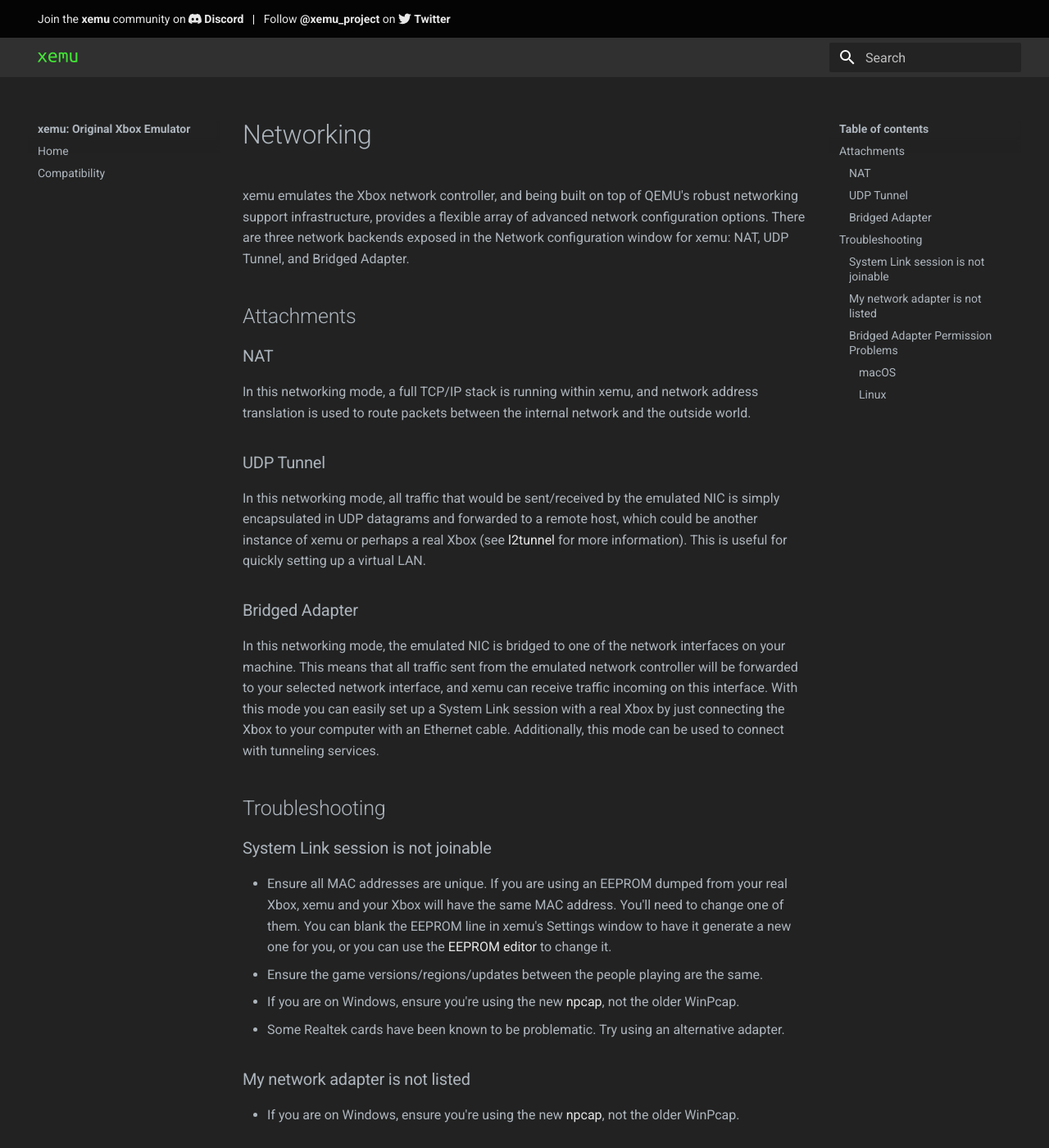
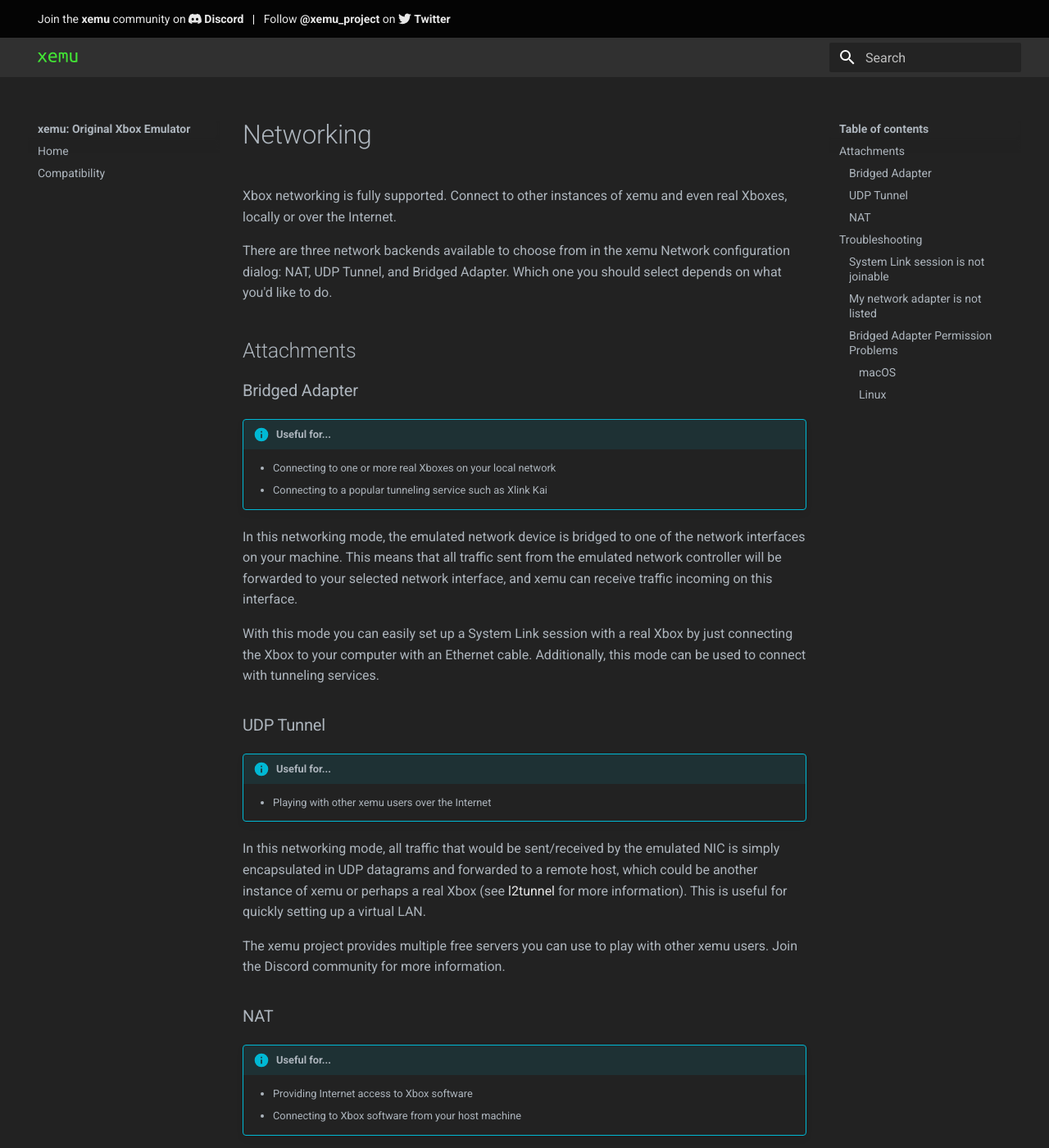
Before and after one commit to xemu-project/xemu-website, an MkDocs documentation site: the page built from docs/docs/networking.md, in a window 1280 px wide and 1400 px high. Shown: the whole window at 82% size. Built offline with MkDocs 1.6.1 and Material for MkDocs 9.7.7, drawn with Linux system fonts in a browser that asks for light colours; some of the changed text lies outside the part shown.

Commit message:
Provide network attachment use cases

```diff
--- a/docs/docs/networking.md
+++ b/docs/docs/networking.md
@@ -1,19 +1,33 @@
 # Networking
 
-xemu emulates the Xbox network controller, and being built on top of QEMU's
-robust networking support infrastructure, provides a flexible array of advanced
-network configuration options. There are three network backends exposed in the
-Network configuration window for xemu: NAT, UDP Tunnel, and Bridged Adapter.
+Xbox networking is fully supported. Connect to other instances of xemu and even
+real Xboxes, locally or over the Internet.
+
+There are three network backends available to choose from in the xemu Network
+configuration dialog: NAT, UDP Tunnel, and Bridged Adapter. Which one
+you should select depends on what you'd like to do.
 
 ## Attachments
 
-### NAT
+### Bridged Adapter
 
-In this networking mode, a full TCP/IP stack is running within xemu, and network
-address translation is used to route packets between the internal network and
-the outside world.
+!!! info "Useful for..."
+    * Connecting to one or more real Xboxes on your local network
+    * Connecting to a popular tunneling service such as Xlink Kai
+
+In this networking mode, the emulated network device is bridged to one of the
+network interfaces on your machine. This means that all traffic sent from the
+emulated network controller will be forwarded to your selected network
+interface, and xemu can receive traffic incoming on this interface.
+
+With this mode you can easily set up a System Link session with a real Xbox by
+just connecting the Xbox to your computer with an Ethernet cable. Additionally,
+this mode can be used to connect with tunneling services.
 
 ### UDP Tunnel
+
+!!! info "Useful for..."
+    * Playing with other xemu users over the Internet
 
 In this networking mode, all traffic that would be sent/received by the emulated
 NIC is simply encapsulated in UDP datagrams and forwarded to a remote host,
@@ -21,15 +35,24 @@ which could be another instance of xemu or perhaps a real Xbox (see
 [l2tunnel](github.com/mborgerson/l2tunnel) for more information). This is useful
 for quickly setting up a virtual LAN.
 
-### Bridged Adapter
+The xemu project provides multiple free servers you can use to play with other
+xemu users. Join the Discord community for more information.
 
-In this networking mode, the emulated NIC is bridged to one of the network
-interfaces on your machine. This means that all traffic sent from the emulated
-network controller will be forwarded to your selected network interface, and
-xemu can receive traffic incoming on this interface. With this mode you can
-easily set up a System Link session with a real Xbox by just connecting the Xbox
-to your computer with an Ethernet cable. Additionally, this mode can be used to
-connect with tunneling services.
+### NAT
+
+!!! info "Useful for..."
+	* Providing Internet access to Xbox software
+	* Connecting to Xbox software from your host machine
+
+In this networking mode, a full TCP/IP stack is running within xemu, and network
+address translation is used to route packets between the internal network and
+the outside world.
+
+Like a router you may have at home, you can have xemu listen on specific ports
+and perform 'port forwarding' to the virtual Xbox. This can be used for example
+to connect to the virtual Xbox's FTP server. Find more info about port
+forwarding and FTP access [here](ftp.md).
+
 
 ## Troubleshooting
 
@@ -38,7 +61,7 @@ connect with tunneling services.
 * Ensure all MAC addresses are unique. If you are using an EEPROM dumped from your real Xbox, xemu and your Xbox will have the same MAC address. You'll need to change one of them. You can blank the EEPROM line in xemu's Settings window to have it generate a new one for you, or you can use the [EEPROM editor](https://github.com/Ernegien/XboxEepromEditor) to change it.
 * Ensure the game versions/regions/updates between the people playing are the same.
 * If you are on Windows, ensure you're using the new [npcap](https://nmap.org/npcap/), not the older WinPcap.
-* Some Realtek cards have been known to be problematic. Try using an alternative adapter.
+* Some Realtek cards have been known to be problematic. Try reinstalling your driver or use an alternative adapter.
 
 ### My network adapter is not listed
 * If you are on Windows, ensure you're using the new [npcap](https://nmap.org/npcap/), not the older WinPcap.
```
